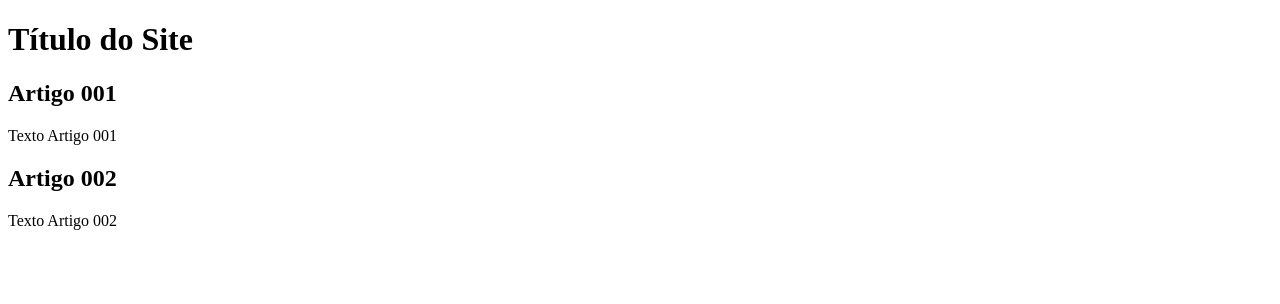
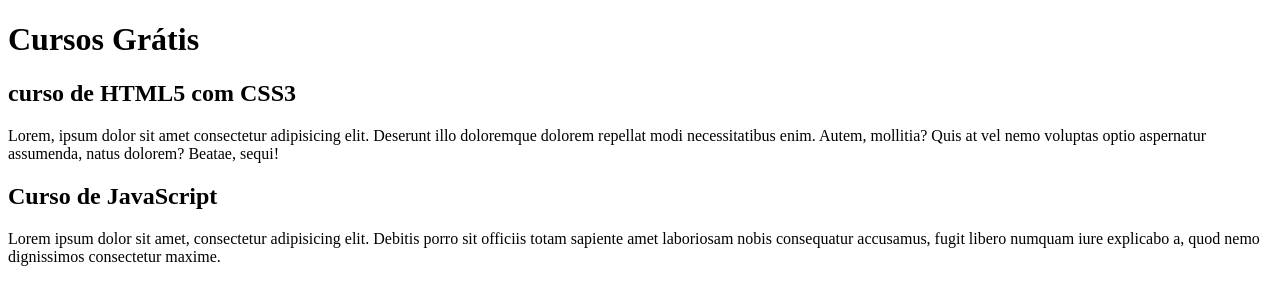
Before and after one commit to DanyeLL2003/Projeto-site, a plain HTML site: page index.html in a window 1280 px wide. Drawn offline with Linux system fonts and the light colour scheme.

Commit message:
Comecei a escrever o conteudo

```diff
--- a/index.html
+++ b/index.html
@@ -8,15 +8,15 @@
 <body>
     <main>
         <header>
-            <h1>Título do Site</h1>
+            <h1>Cursos Grátis</h1>
         </header>
         <article>
-            <h2>Artigo 001</h2>
-            <p>Texto Artigo 001</p>
+            <h2>curso de HTML5 com CSS3</h2>
+            <p>Lorem, ipsum dolor sit amet consectetur adipisicing elit. Deserunt illo doloremque dolorem repellat modi necessitatibus enim. Autem, mollitia? Quis at vel nemo voluptas optio aspernatur assumenda, natus dolorem? Beatae, sequi!</p>
         </article>
         <article>
-            <h2> Artigo 002</h2>
-            <p>Texto Artigo 002</p>
+            <h2>Curso de JavaScript</h2>
+            <p>Lorem ipsum dolor sit amet, consectetur adipisicing elit. Debitis porro sit officiis totam sapiente amet laboriosam nobis consequatur accusamus, fugit libero numquam iure explicabo a, quod nemo dignissimos consectetur maxime.</p>
         </article>
     </main>
 </body>
```
